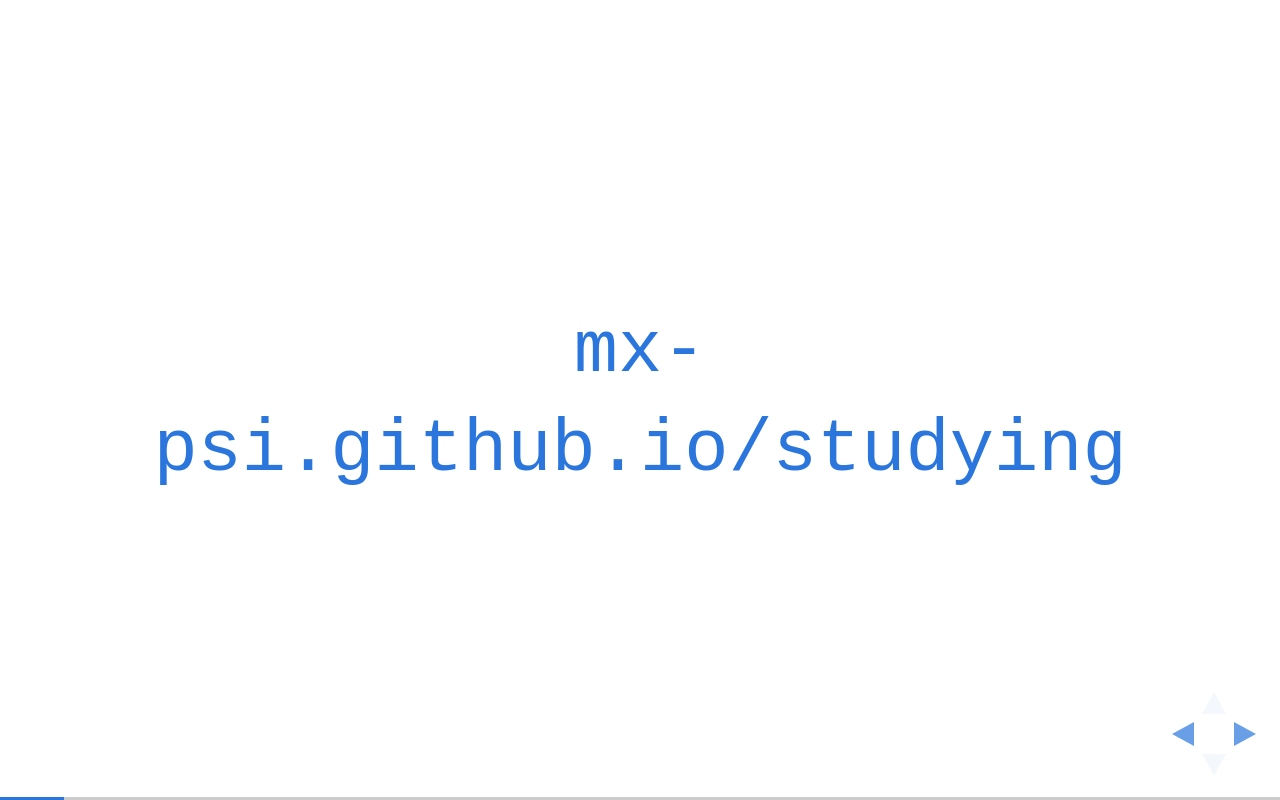
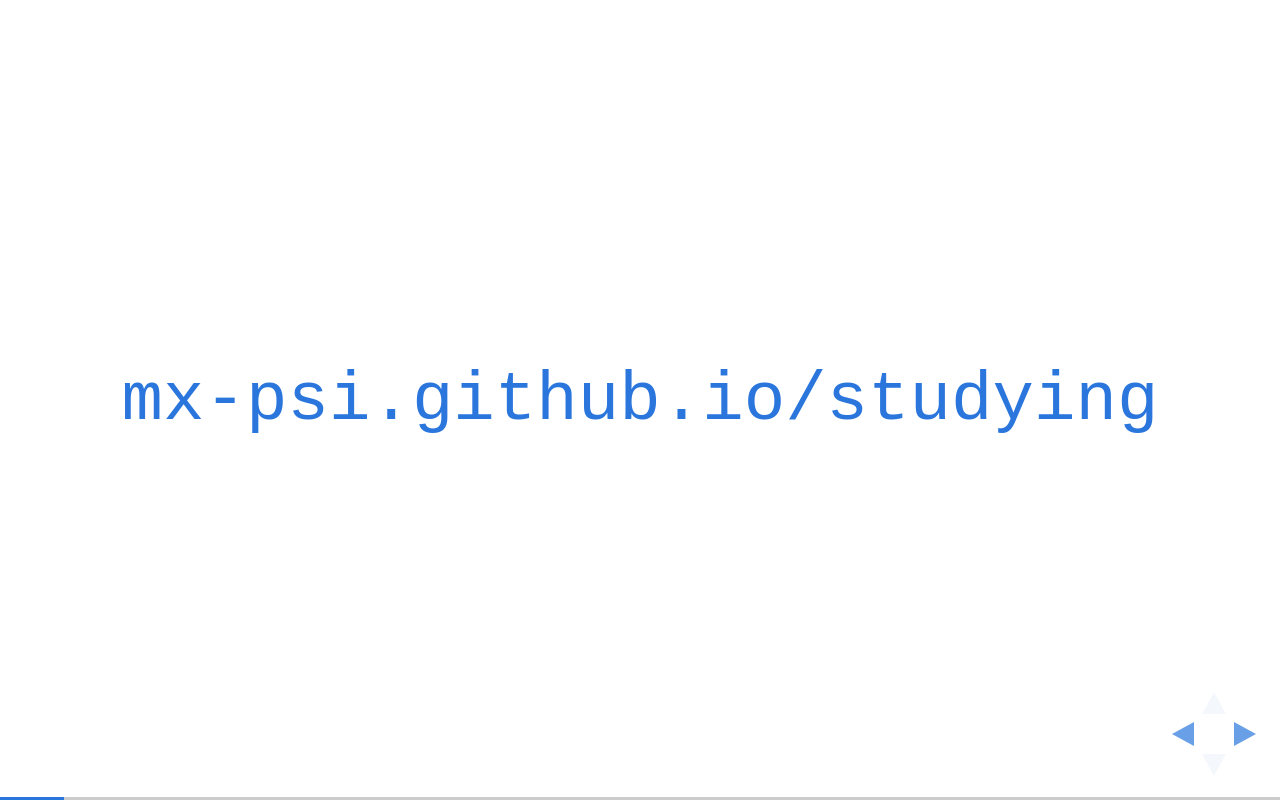
Before and after one commit to mx-psi/studying, a plain HTML site: page index.html in a window 1280 px wide. Both pictures are taken after a click on the button 1251 px from the left and 734 px from the top of the page. Drawn offline with nearby package versions, Linux system fonts and the light colour scheme; some packages are replaced by stand-ins of ours.

Commit message:
Modifica tamaño de la URL

```diff
--- a/index.html
+++ b/index.html
@@ -39,7 +39,7 @@
 
 <section class="slide level2">
 
-<div style="font-size:1.6em">
+<div style="font-size:1.5em">
 <p><a href="https://mx-psi.github.io/studying"><code>mx-psi.github.io/studying</code></a></p>
 </div>
 </section>
```
Also changed, not shown: 1 other file.
